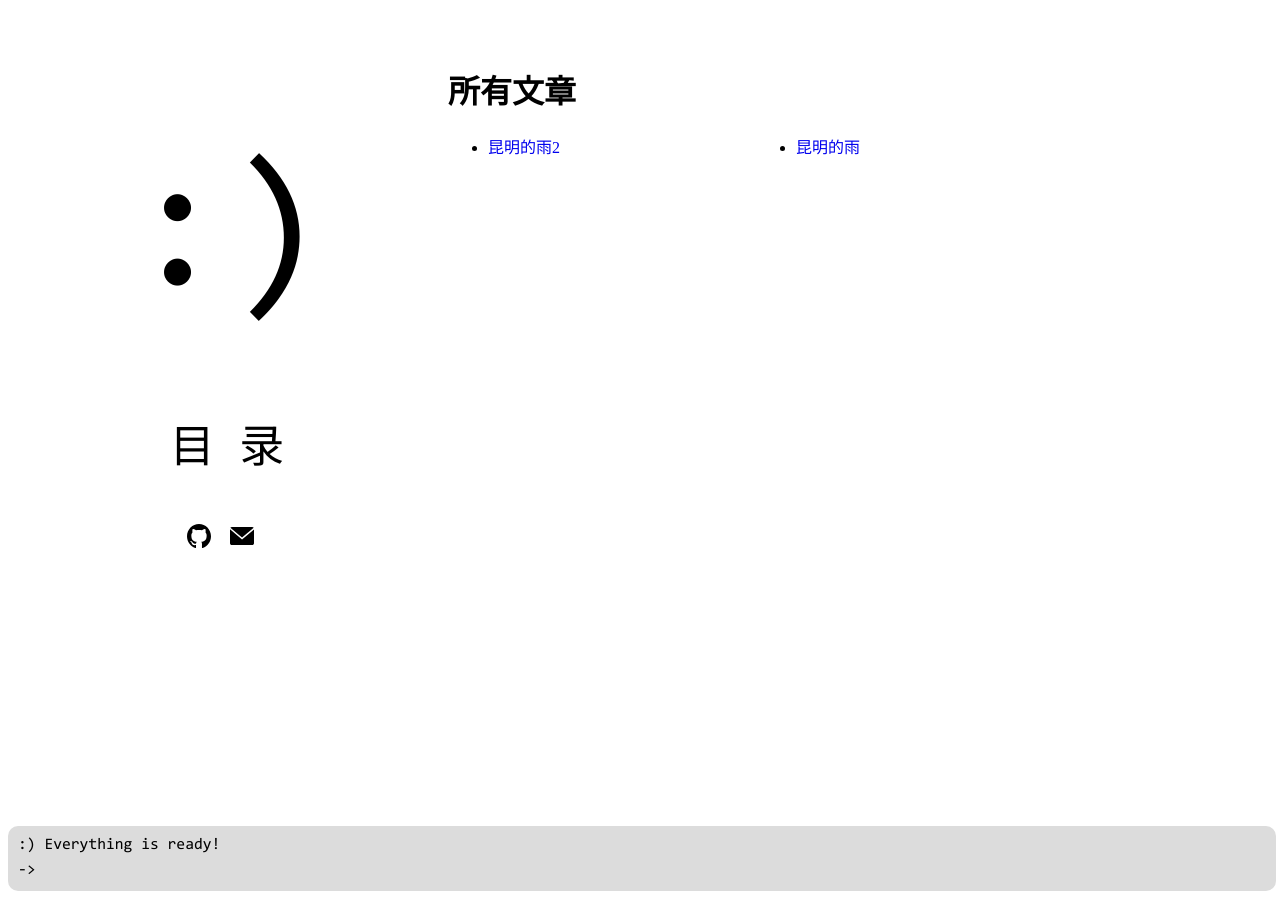
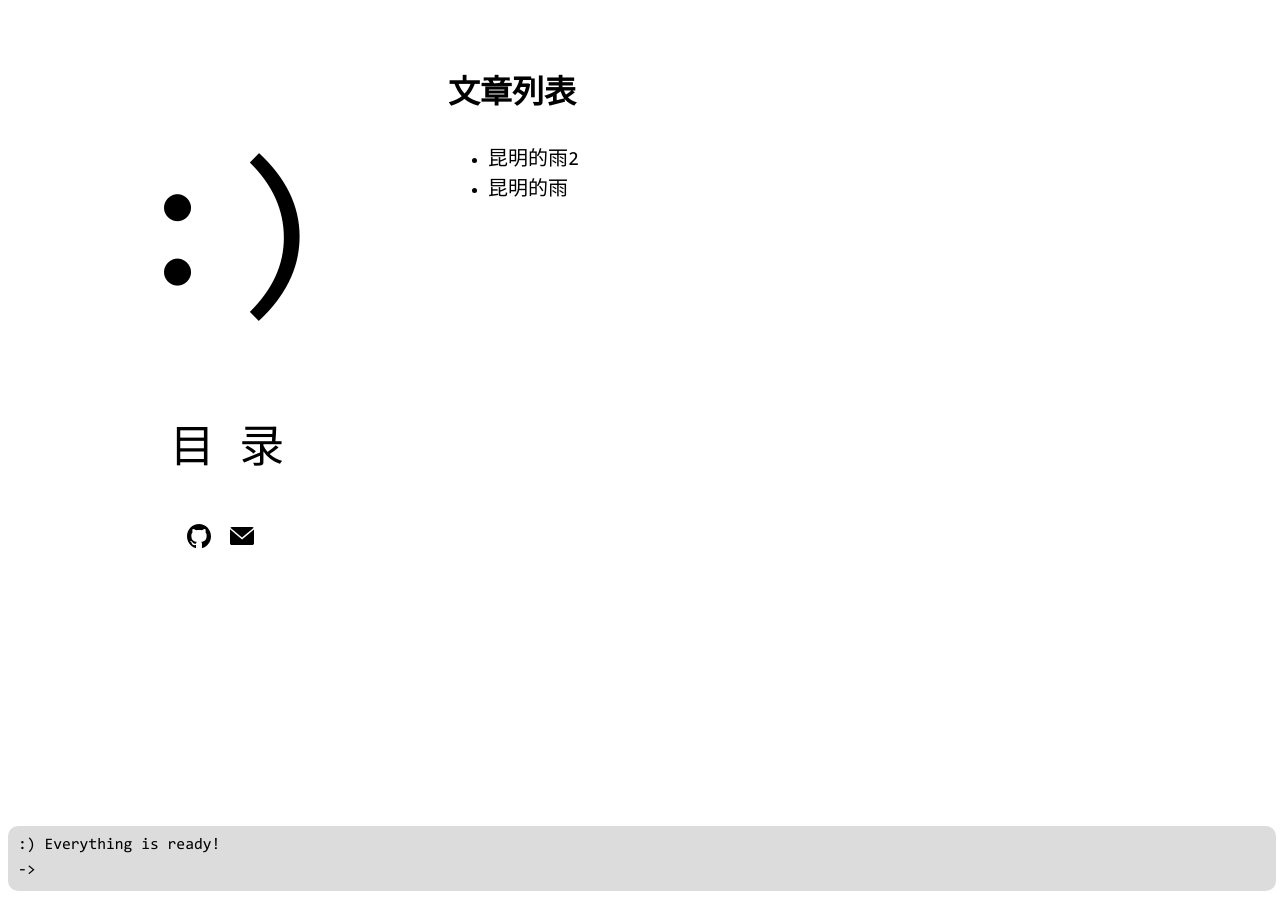
Before and after one commit to lushisi258/lushisi258.github.io, a Jekyll site: the page built from _pages/list.html, in a window 1280 px wide. Built offline with Jekyll 4.4.1, drawn with Linux system fonts in a browser that asks for light colours; nearby versions of some CDN libraries; some web fonts are replaced.

Commit message:
调整list界面的格式

```diff
--- a/_layouts/post.html
+++ b/_layouts/post.html
@@ -3,6 +3,7 @@ layout: default
 ---
 
 <link rel="stylesheet" href="{{ '/assets/css/post.css' | relative_url }}">
+
 <div class="post">
   <h2 class="post-title">{{ page.title }}</h2>
   <p class="post-content">{{ page.content }}</p>
--- a/_pages/list.html
+++ b/_pages/list.html
@@ -1,14 +1,19 @@
 ---
 layout: default
-title: 所有文章
+title: 文章列表
 ---
+<link rel="stylesheet" href="{{ '/assets/css/list.css' | relative_url }}">
 
-<h1>{{ page.title }}</h1>
+<div class="list-content">
 
-<ul style="column-count: 2;">
-  {% for post in site.posts %}
+  <h1 class="list-h1">{{ page.title }}</h1>
+
+  <ul class="list-ul">
+    {% for post in site.posts %}
     <li>
       <a href="{{ post.url }}">{{ post.title }}</a>
     </li>
-  {% endfor %}
-</ul>
+    {% endfor %}
+  </ul>
+
+</div>
--- /dev/null
+++ b/assets/css/list.css
@@ -0,0 +1,18 @@
+.list-content {
+    animation: fadeIn 1s ease-in-out;
+}
+
+.list-h1 {
+    font-family: 'consolas', 'SentyChalk';
+}
+
+.list-ul {
+    margin-top: 30px;
+    column-gap: 15px;
+}
+
+.list-ul a {
+    color: black;
+    font-size: 20px;
+    font-family: 'consolas', 'ShuSong';
+}
--- a/assets/css/post.css
+++ b/assets/css/post.css
@@ -1,3 +1,7 @@
+.post{
+    animation: fadeIn 1s ease-in-out;
+}
+
 p {
     font-size: 1.5rem;
     font-family: 'ShuSong';
```
